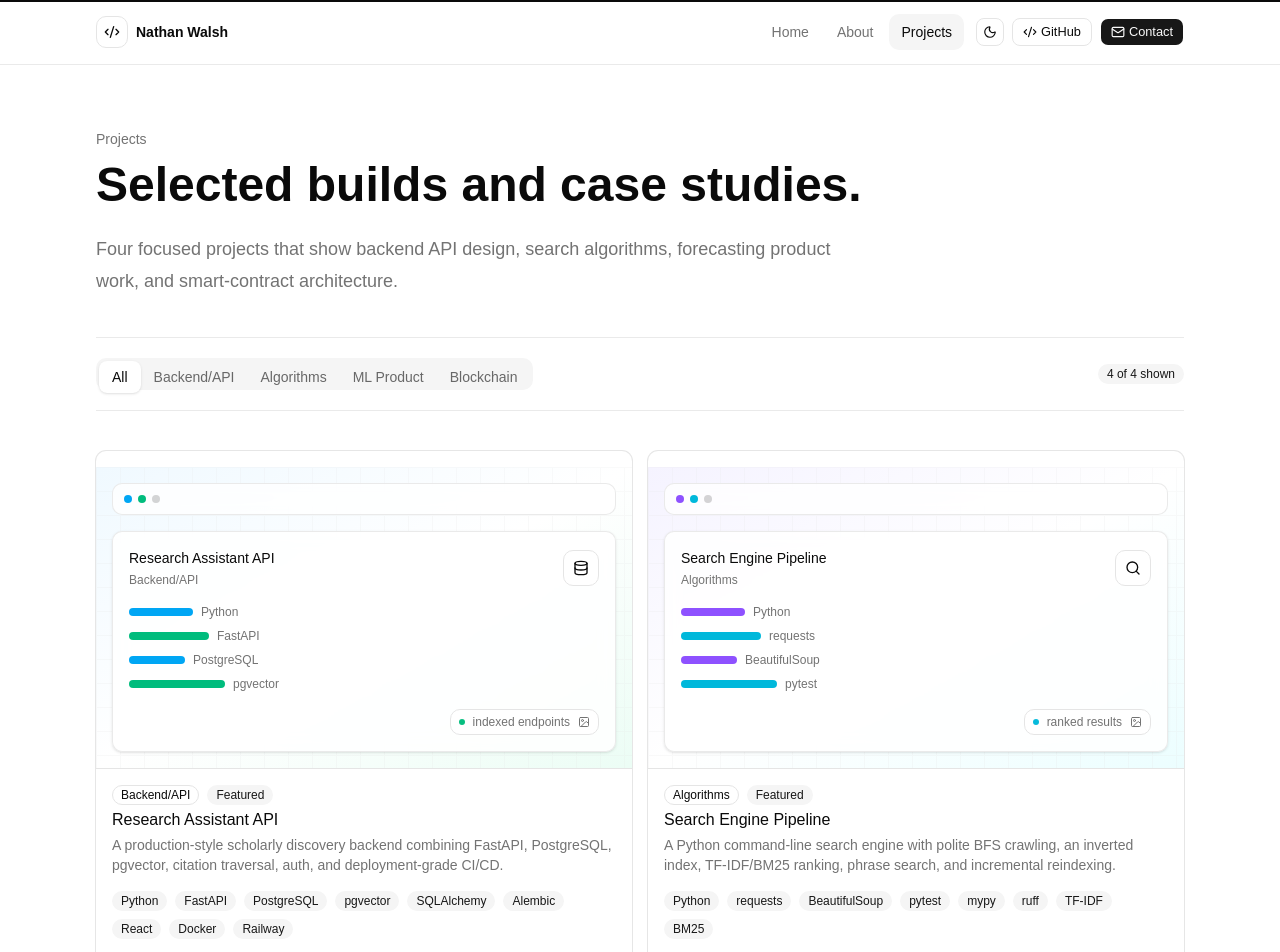
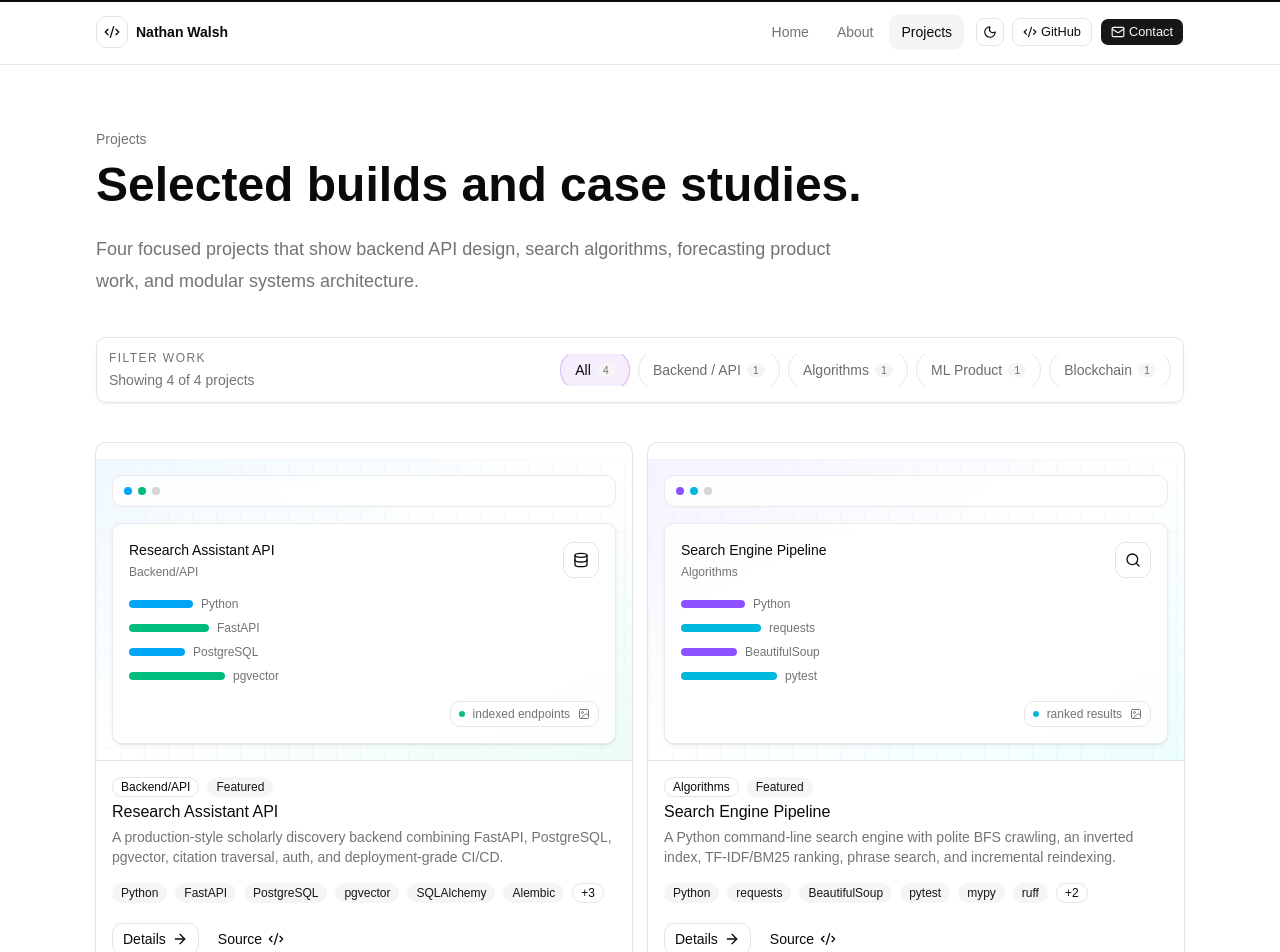
Before and after one commit to NathanWalash/portfolio, a React (Vite) app: page /projects in a window 1280 px wide. Shown: the top 952 px of the page. Built offline with nearby package versions, Linux system fonts and the light colour scheme.

Commit message:
polish: refine project pages and filters

```diff
--- a/src/components/layout/SiteLayout.tsx
+++ b/src/components/layout/SiteLayout.tsx
@@ -1,4 +1,5 @@
-import { Outlet } from "react-router-dom"
+import { useEffect } from "react"
+import { Outlet, useLocation } from "react-router-dom"
 
 import { Footer } from "@/components/layout/Footer"
 import { Navbar } from "@/components/layout/Navbar"
@@ -9,6 +10,7 @@ export function SiteLayout() {
   return (
     <div className="min-h-svh bg-background text-foreground">
       <RouteMetadata />
+      <HashScroll />
       <ScrollProgress />
       <Navbar />
       <Outlet />
@@ -16,3 +18,21 @@ export function SiteLayout() {
     </div>
   )
 }
+
+function HashScroll() {
+  const { hash } = useLocation()
+
+  useEffect(() => {
+    if (!hash) {
+      return
+    }
+
+    window.requestAnimationFrame(() => {
+      document
+        .getElementById(decodeURIComponent(hash.slice(1)))
+        ?.scrollIntoView({ behavior: "smooth", block: "start" })
+    })
+  }, [hash])
+
+  return null
+}
--- a/src/components/projects/ProjectCard.tsx
+++ b/src/components/projects/ProjectCard.tsx
@@ -21,9 +21,13 @@ export function ProjectCard({
   project: Project
   headingLevel?: 2 | 3
 }) {
+  const visibleStack = project.stack.slice(0, 6)
+  const remainingStackCount = project.stack.length - visibleStack.length
+
   return (
     <TiltCard>
-      <Card className="h-full rounded-lg transition-shadow duration-200 hover:shadow-lg hover:shadow-foreground/5">
+      <Card className="group relative isolate h-full overflow-hidden rounded-lg transition-shadow duration-200 hover:shadow-xl hover:shadow-[oklch(0.62_0.2_305_/_0.1)]">
+        <div className="absolute inset-x-4 top-0 z-10 h-px origin-left scale-x-0 bg-[oklch(0.62_0.2_305)] transition-transform duration-300 group-hover:scale-x-100" />
         <ProjectVisual project={project} className="border-b border-border" />
         <CardHeader>
           <div className="flex flex-wrap items-center gap-2">
@@ -37,11 +41,14 @@ export function ProjectCard({
         </CardHeader>
         <CardContent className="mt-auto">
           <div className="mb-5 flex flex-wrap gap-2">
-            {project.stack.map((item) => (
+            {visibleStack.map((item) => (
               <Badge key={item} variant="secondary">
                 {item}
               </Badge>
             ))}
+            {remainingStackCount > 0 ? (
+              <Badge variant="outline">+{remainingStackCount}</Badge>
+            ) : null}
           </div>
 
           <div className="grid gap-2 min-[420px]:flex min-[420px]:flex-wrap">
--- a/src/pages/ProjectDetail.tsx
+++ b/src/pages/ProjectDetail.tsx
@@ -2,9 +2,7 @@ import { ArrowLeft, CheckCircle2, Code2, ExternalLink } from "lucide-react"
 import { motion } from "motion/react"
 import { Link, useParams } from "react-router-dom"
 
-import {
-  Reveal,
-} from "@/components/animation/Reveal"
+import { Reveal } from "@/components/animation/Reveal"
 import {
   liftHover,
   staggerContainer,
@@ -88,7 +86,8 @@ export function ProjectDetail() {
           transition={{ duration: 0.42, ease: "easeOut", delay: 0.08 }}
           whileHover={liftHover}
         >
-          <Card className="rounded-lg transition-shadow duration-200 hover:shadow-lg hover:shadow-foreground/5">
+          <Card className="relative isolate overflow-hidden rounded-lg transition-shadow duration-200 hover:shadow-lg hover:shadow-[oklch(0.62_0.2_305_/_0.1)]">
+            <div className="absolute inset-0 -z-10 opacity-45 [background-image:radial-gradient(circle,oklch(0.62_0.2_305_/_0.16)_1px,transparent_1.9px)] [background-size:20px_20px]" />
             <CardHeader>
               <Badge variant="outline" className="w-fit">
                 {project.category}
@@ -122,7 +121,7 @@ export function ProjectDetail() {
         initial="hidden"
         whileInView="show"
         viewport={{ once: true, margin: "-80px" }}
-        className="relative mt-10 space-y-4 border-l border-border pl-5 sm:mt-12 sm:pl-7"
+        className="relative mt-10 space-y-4 border-l border-[oklch(0.62_0.2_305_/_0.22)] pl-5 sm:mt-12 sm:pl-7"
       >
         {sections.map((section, index) => (
           <motion.li
@@ -131,7 +130,7 @@ export function ProjectDetail() {
             whileHover={liftHover}
             className="relative list-none"
           >
-            <span className="absolute -left-[2.08rem] top-5 grid size-8 place-items-center rounded-lg border border-border bg-background text-xs font-medium text-muted-foreground sm:-left-[2.58rem]">
+            <span className="absolute -left-[2.08rem] top-5 grid size-8 place-items-center rounded-lg border border-[oklch(0.62_0.2_305_/_0.24)] bg-background text-xs font-medium text-muted-foreground shadow-sm sm:-left-[2.58rem]">
               {String(index + 1).padStart(2, "0")}
             </span>
             <InfoCard title={section.title} items={section.items} index={index} />
@@ -152,7 +151,7 @@ function InfoCard({
   index: number
 }) {
   return (
-    <Card className="h-full rounded-lg transition-shadow duration-200 hover:shadow-lg hover:shadow-foreground/5">
+    <Card className="h-full rounded-lg transition-shadow duration-200 hover:shadow-lg hover:shadow-[oklch(0.62_0.2_305_/_0.1)]">
       <CardHeader className="sm:flex sm:flex-row sm:items-start sm:justify-between">
         <div>
           <CardTitle aria-level={2} role="heading">
--- a/src/pages/Projects.tsx
+++ b/src/pages/Projects.tsx
@@ -3,7 +3,6 @@ import { AnimatePresence, motion } from "motion/react"
 
 import { Reveal } from "@/components/animation/Reveal"
 import { ProjectCard } from "@/components/projects/ProjectCard"
-import { Badge } from "@/components/ui/badge"
 import { Tabs, TabsList, TabsTrigger } from "@/components/ui/tabs"
 import {
   projectCategories,
@@ -13,6 +12,14 @@ import {
 const filterOptions = ["All", ...projectCategories] as const
 
 type ProjectFilter = (typeof filterOptions)[number]
+
+const filterLabels: Record<ProjectFilter, string> = {
+  All: "All",
+  "Backend/API": "Backend / API",
+  Algorithms: "Algorithms",
+  "ML Product": "ML Product",
+  Blockchain: "Blockchain",
+}
 
 export function Projects() {
   const [activeFilter, setActiveFilter] = useState<ProjectFilter>("All")
@@ -27,27 +34,47 @@ export function Projects() {
         </h1>
         <p className="mt-5 text-base leading-7 text-muted-foreground sm:mt-6 sm:text-lg sm:leading-8">
           Four focused projects that show backend API design, search algorithms,
-          forecasting product work, and smart-contract architecture.
+          forecasting product work, and modular systems architecture.
         </p>
       </Reveal>
 
-      <Reveal className="mt-8 flex flex-col gap-4 border-y border-border/80 py-5 sm:mt-10 sm:flex-row sm:items-center sm:justify-between">
+      <Reveal className="mt-8 sm:mt-10">
+        <div className="rounded-lg border border-border bg-card/80 p-3 shadow-sm shadow-foreground/5 backdrop-blur">
+          <div className="flex flex-col gap-3 md:flex-row md:items-center md:justify-between">
+            <div className="min-w-0">
+              <p className="text-xs font-medium uppercase tracking-[0.12em] text-muted-foreground">
+                Filter work
+              </p>
+              <p className="mt-1 text-sm text-muted-foreground">
+                Showing {filteredProjects.length} of {projects.length} projects
+              </p>
+            </div>
+
             <Tabs
               value={activeFilter}
               onValueChange={(value) => setActiveFilter(value as ProjectFilter)}
+              className="min-w-0"
             >
-          <TabsList className="h-auto max-w-full flex-wrap justify-start">
+              <TabsList
+                aria-label="Project filters"
+                className="flex h-auto w-full max-w-full justify-start gap-2 overflow-x-auto bg-transparent p-0 [-ms-overflow-style:none] [scrollbar-width:none] [&::-webkit-scrollbar]:hidden"
+              >
                 {filterOptions.map((option) => (
-              <TabsTrigger key={option} value={option} className="h-8 px-3">
-                {option}
+                  <TabsTrigger
+                    key={option}
+                    value={option}
+                    className="h-10 flex-none rounded-full border border-border bg-background px-3.5 text-sm data-active:border-[oklch(0.62_0.2_305_/_0.34)] data-active:bg-[oklch(0.62_0.2_305_/_0.1)] data-active:text-foreground data-active:shadow-none"
+                  >
+                    <span>{filterLabels[option]}</span>
+                    <span className="rounded-full bg-muted px-1.5 py-0.5 text-[0.68rem] leading-none text-muted-foreground">
+                      {getProjectCount(option)}
+                    </span>
                   </TabsTrigger>
                 ))}
               </TabsList>
             </Tabs>
-
-        <Badge variant="secondary" className="w-fit">
-          {filteredProjects.length} of {projects.length} shown
-        </Badge>
+          </div>
+        </div>
       </Reveal>
 
       <motion.div layout className="mt-10 grid gap-4 lg:grid-cols-2">
@@ -77,3 +104,7 @@ function getFilteredProjects(filter: ProjectFilter) {
 
   return projects.filter((project) => project.category === filter)
 }
+
+function getProjectCount(filter: ProjectFilter) {
+  return getFilteredProjects(filter).length
+}
```
Lines whose indentation alone changed are shown as unchanged.
